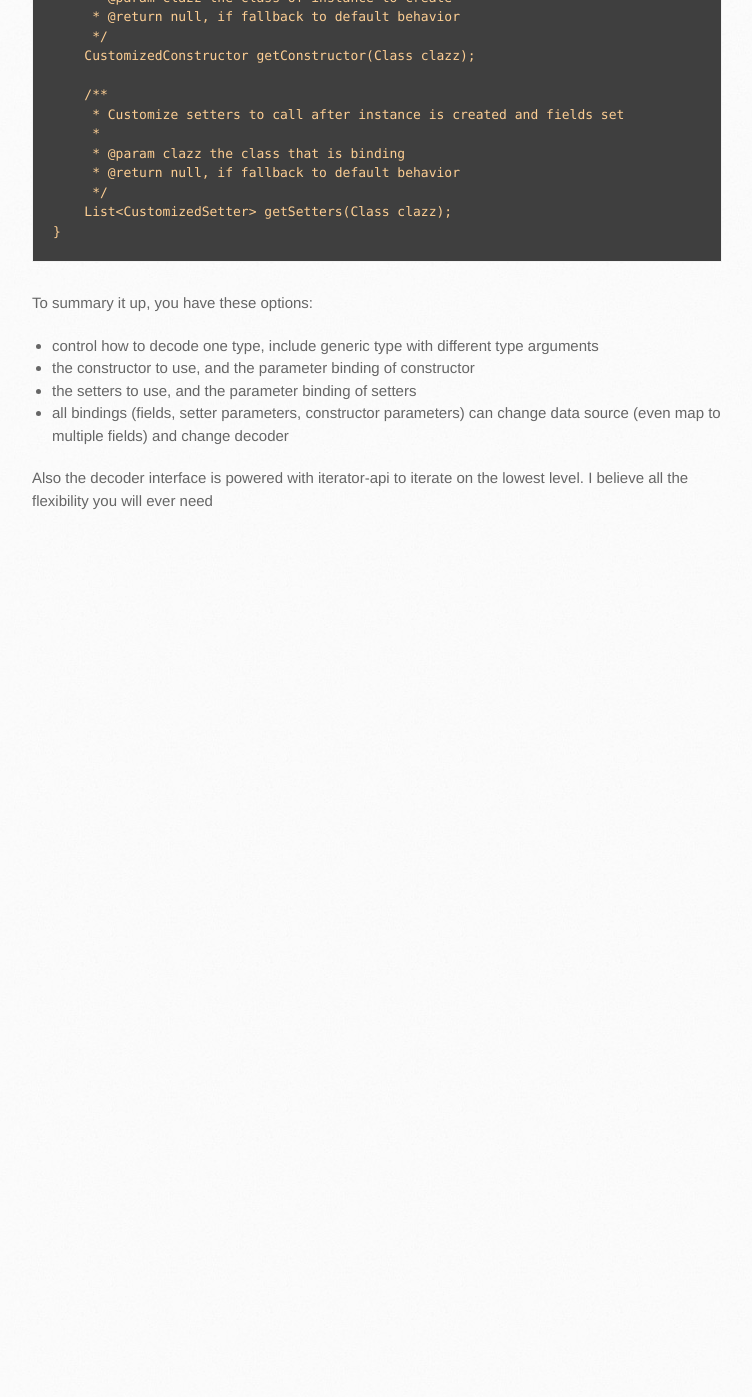
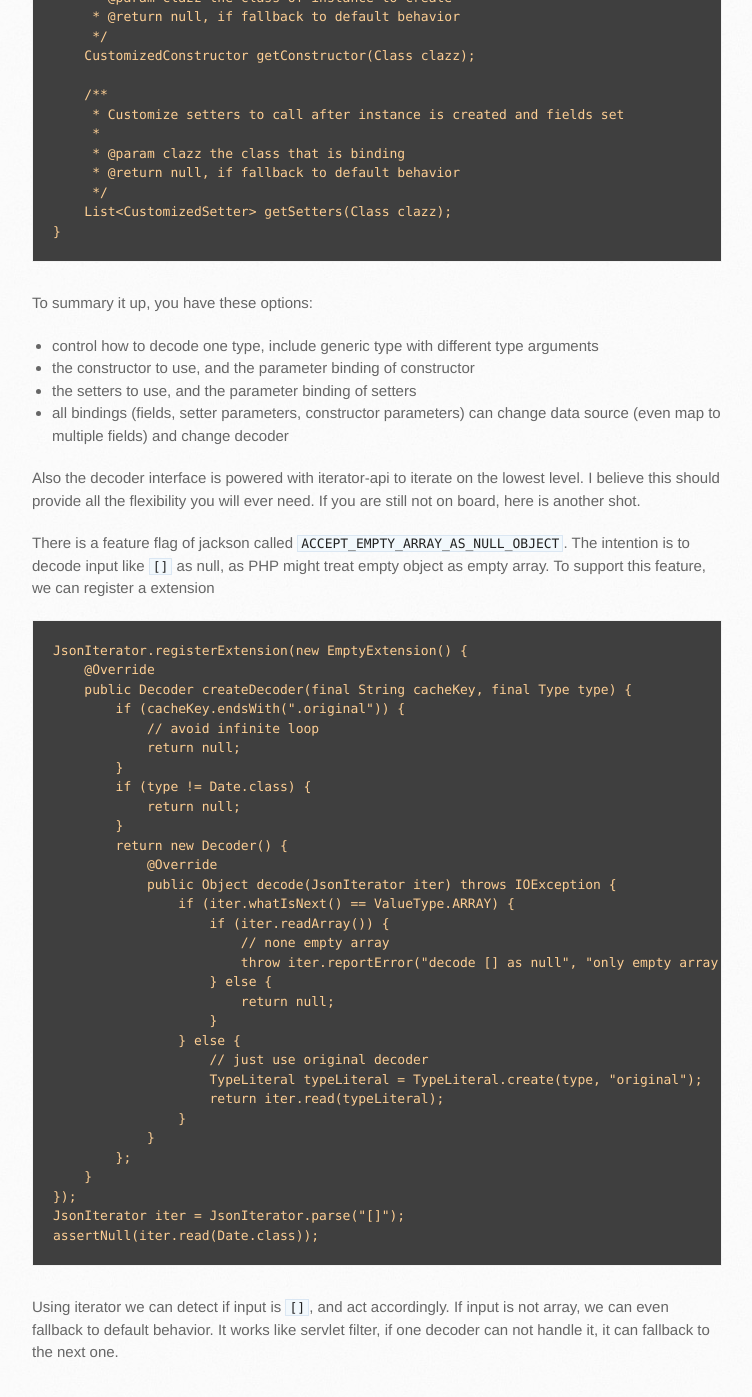
Before and after one commit to json-iterator/json-iterator.github.io, a Jekyll site: the page built from java-extension.md, in a window 1280 px wide and 1400 px high, scrolled down 7765 px. Shown: the top 1397 px of the window, without its empty margins (138-890 px from the left). Built offline with Jekyll 4.4.1, drawn with Linux system fonts in a browser that asks for light colours; comment, search, counter and statistics services are not loaded; before the commit the page ends 8320 px from its top, so only the background shows below that; some of the changed text lies outside the part shown.

Commit message:
Update java-extension.md

````diff
--- a/java-extension.md
+++ b/java-extension.md
@@ -311,7 +311,7 @@ public class CustomizedSetter {
 
 The setter parameters, constructor parameters and fields are all just bindings. Those bindings can be updated by extension, to change data source and decoder.
 
-# Full extension interface
+# Extension & Iterator
 
 ```
 public interface Extension {
@@ -357,4 +357,42 @@ To summary it up, you have these options:
 * the setters to use, and the parameter binding of setters
 * all bindings (fields, setter parameters, constructor parameters) can change data source (even map to multiple fields) and change decoder
 
-Also the decoder interface is powered with iterator-api to iterate on the lowest level. I believe all the flexibility you will ever need
+Also the decoder interface is powered with iterator-api to iterate on the lowest level. I believe this should provide all the flexibility you will ever need. If you are still not on board, here is another shot.
+
+There is a feature flag of jackson called `ACCEPT_EMPTY_ARRAY_AS_NULL_OBJECT`. The intention is to decode input like `[]` as null, as PHP might treat empty object as empty array. To support this feature, we can register a extension
+
+```
+JsonIterator.registerExtension(new EmptyExtension() {
+    @Override
+    public Decoder createDecoder(final String cacheKey, final Type type) {
+        if (cacheKey.endsWith(".original")) {
+            // avoid infinite loop
+            return null;
+        }
+        if (type != Date.class) {
+            return null;
+        }
+        return new Decoder() {
+            @Override
+            public Object decode(JsonIterator iter) throws IOException {
+                if (iter.whatIsNext() == ValueType.ARRAY) {
+                    if (iter.readArray()) {
+                        // none empty array
+                        throw iter.reportError("decode [] as null", "only empty array is expected");
+                    } else {
+                        return null;
+                    }
+                } else {
+                    // just use original decoder
+                    TypeLiteral typeLiteral = TypeLiteral.create(type, "original");
+                    return iter.read(typeLiteral);
+                }
+            }
+        };
+    }
+});
+JsonIterator iter = JsonIterator.parse("[]");
+assertNull(iter.read(Date.class));
+```
+
+Using iterator we can detect if input is `[]`, and act accordingly. If input is not array, we can even fallback to default behavior. It works like servlet filter, if one decoder can not handle it, it can fallback to the next one.
````
